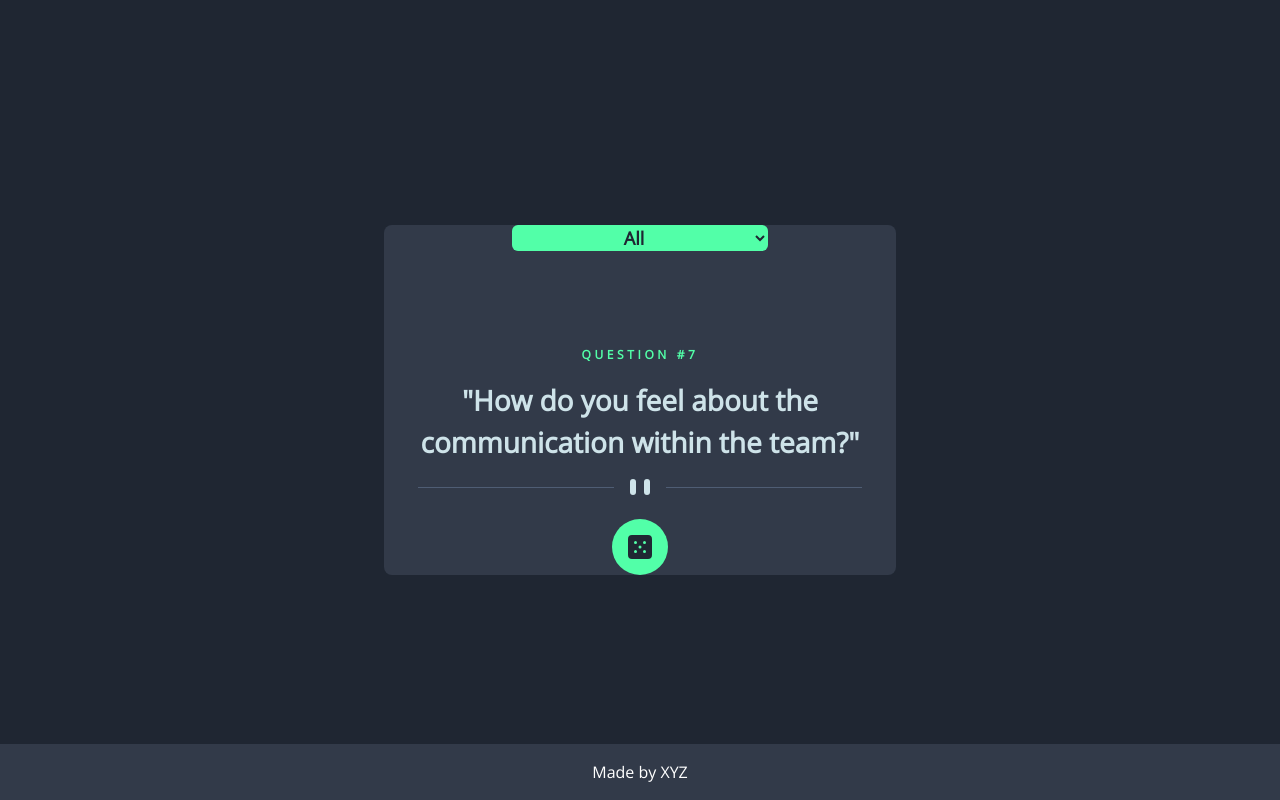
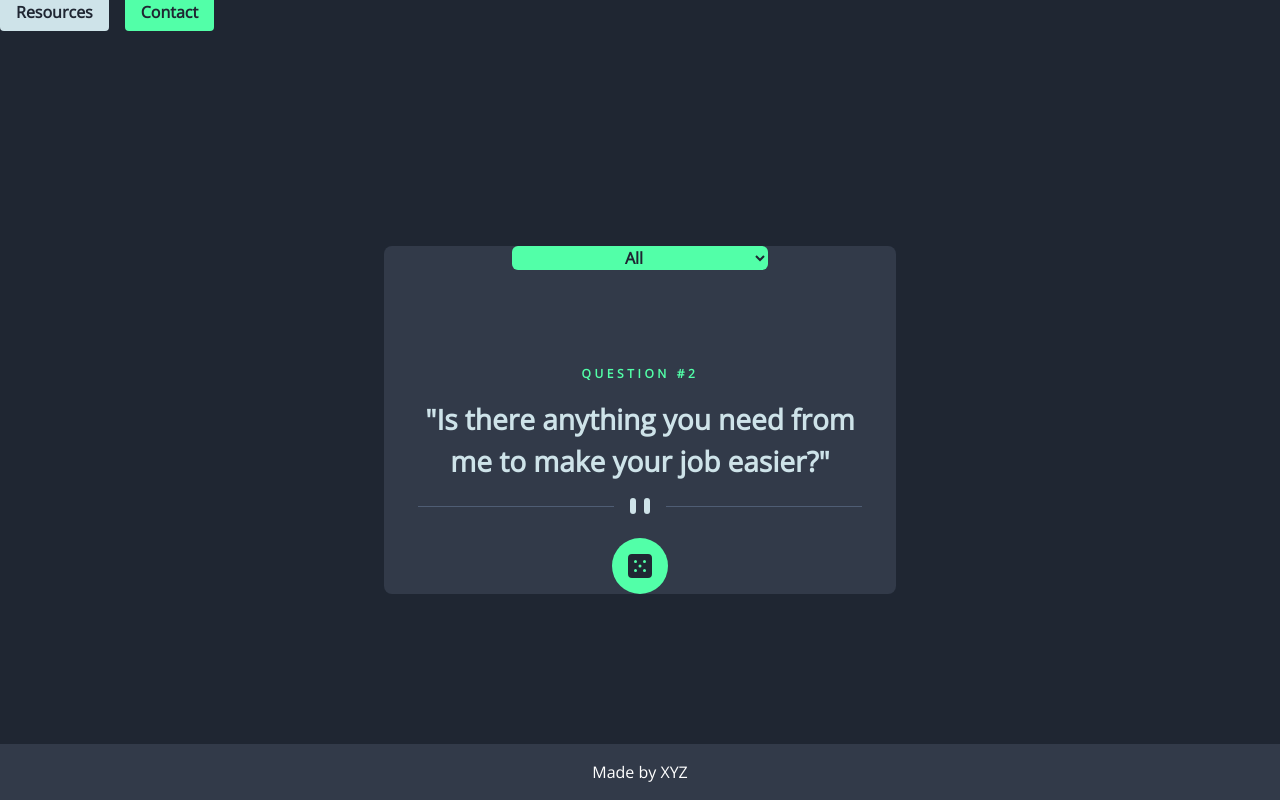
Before and after one commit to arjitsrivastava/1-1-Generator, a Next.js app: page /working_one.ks in a window 1280 px wide. Built offline with nearby package versions, Linux system fonts and the light colour scheme.

Commit message:
Update dependencies

```diff
--- a/package.json
+++ b/package.json
@@ -9,7 +9,6 @@
     "lint": "next lint"
   },
   "dependencies": {
-    "@material-ui/core": "^4.12.4",
     "next": "12.1.5",
     "react": "^17.0.2",
     "react-dom": "^17.0.2",
--- a/pages/about.js
+++ b/pages/about.js
@@ -1,4 +1,5 @@
 import Head from 'next/head';
+import Link from 'next/link'
 
 export default function About() {
   return (
@@ -47,6 +48,9 @@ export default function About() {
         </a>
       </div>
 
+      <Link href="/">
+        <a className="text-lightCyan underline mt-8">Back to Home</a>
+      </Link>
 
     </div>
   );
--- a/pages/index.js
+++ b/pages/index.js
@@ -73,6 +73,8 @@ export default function Home() {
   </Link>
 </nav>
 
+
+
       <div className="flex-grow flex flex-col justify-center">
         <main>
           <div className='bg-darkGrayishBlue rounded-lg flex flex-col items-center gap-y-6 mx-3 md:max-w-lg md:mx-auto space-y-4'>
--- a/pages/working_one.ks.js
+++ b/pages/working_one.ks.js
@@ -2,37 +2,55 @@ import Head from 'next/head';
 import MobileDivider from '../components/MobileDivider';
 import DesktopDivider from '../components/DesktopDivider';
 import DiceIcon from '../components/DiceIcon';
-import { useState, useEffect } from 'react';
+import { useState, useEffect, useMemo } from 'react';
 import { useMedia } from 'react-use';
 import questions from '../public/questions.json';
+import Link from 'next/link';
+import { Box } from "@chakra-ui/react";
+
+// Moved to a separate function for testability and separation of concerns
+function getRandomQuestion(category, subcategory) {
+  let filteredQuestions = category === 'All' ? questions : questions.filter(q => q.category === category);
+  filteredQuestions = subcategory === 'All' ? filteredQuestions : filteredQuestions.filter(q => q.subcategory === subcategory);
+  const randomIndex = Math.floor(Math.random() * filteredQuestions.length);
+  return filteredQuestions[randomIndex];
+}
+
+// New component to avoid repetition
+function Select({ options, value, onChange, label }) {
+  return (
+    <select
+      onChange={onChange}
+      value={value}
+      aria-label={label}
+      className='bg-neonGreen rounded-md text-darkBlue w-1/2 text-center mb-4 font-extrabold text-[16px]'
+    >
+      {options.map((option) =>
+        <option key={option} value={option}>{option}</option>
+      )}
+    </select>
+  );
+}
 
 export default function Home() {
   const isWide = useMedia('(min-width: 768px)', true);
-  const [question, setQuestion] = useState({});
   const [category, setCategory] = useState('All');
   const [subcategory, setSubcategory] = useState('All');
-  const [isCategorySelected, setIsCategorySelected] = useState(false);
-
-  const fetchQuestion = () => {
-    let filteredQuestions = category === 'All' ? questions : questions.filter(q => q.category === category);
-    filteredQuestions = subcategory === 'All' ? filteredQuestions : filteredQuestions.filter(q => q.subcategory === subcategory);
-    const randomIndex = Math.floor(Math.random() * filteredQuestions.length);
-    setQuestion(filteredQuestions[randomIndex]);
-  };
+  const [question, setQuestion] = useState(getRandomQuestion(category, subcategory));
 
   useEffect(() => {
-    fetchQuestion();
+    const newQuestion = getRandomQuestion(category, subcategory);
+    if (newQuestion) {
+      setQuestion(newQuestion);
+    } else {
+      // Handle error case here
+    }
   }, [category, subcategory]);
 
-  const categories = ['All', ...new Set(questions.map(q => q.category))];
-  const subcategories = ['All', ...new Set(questions.filter(q => (category === 'All' || q.category === category) && q.subcategory).map(q => q.subcategory))];
-
-
-  const handleCategoryChange = (e) => {
-    setCategory(e.target.value);
-    setSubcategory('All');
-    setIsCategorySelected(e.target.value !== 'All');
-  }
+  const categories = useMemo(() => ['All', ...new Set(questions.map(q => q.category))], [questions]);
+  const subcategories = useMemo(() => {
+    return ['All', ...new Set(questions.filter(q => (category === 'All' || q.category === category) && q.subcategory).map(q => q.subcategory))];
+  }, [questions, category]);
 
   return (
     <div className='font-sans flex flex-col min-h-screen bg-darkBlue justify-center relative'>
@@ -42,26 +60,42 @@ export default function Home() {
         <link rel='icon' href='/favicon.ico' />
       </Head>
 
+
+<nav className="mb-4">
+  <Link href="/resources">
+    <a className="mr-4 bg-neonGreen hover:bg-lightCyan text-darkBlue font-bold py-2 px-4 rounded">
+      Resources
+    </a>
+  </Link>
+  <Link href="/about">
+    <a className="bg-neonGreen hover:bg-lightCyan text-darkBlue font-bold py-2 px-4 rounded">
+      Contact
+    </a>
+  </Link>
+</nav>
+
+
+
       <div className="flex-grow flex flex-col justify-center">
         <main>
           <div className='bg-darkGrayishBlue rounded-lg flex flex-col items-center gap-y-6 mx-3 md:max-w-lg md:mx-auto space-y-4'>
-    <select
-    onChange={handleCategoryChange}
-    className='bg-neonGreen rounded-md text-darkBlue w-1/2 text-center mb-4 font-extrabold text-[18px]'
-    >
-    {categories.map((category, index) =>
-      <option key={index} value={category}>{category}</option>
-      )}
-      </select>
-      {isCategorySelected && (
-        <select
+            <Select
+              options={categories}
+              value={category}
+              onChange={(e) => {
+                setCategory(e.target.value);
+                setSubcategory('All');
+              }}
+              label="Category"
+            />
+
+            {category !== 'All' && (
+              <Select
+                options={subcategories}
+                value={subcategory}
                 onChange={(e) => setSubcategory(e.target.value)}
-        className='bg-neonGreen rounded-md text-darkBlue w-1/2 text-center mb-4 font-extrabold text-[14px]'
-        >
-        {subcategories.map((subcategory, index) =>
-          <option key={index} value={subcategory}>{subcategory}</option>
-          )}
-          </select>
+                label="Subcategory"
+              />
             )}
 
             <div className="flex flex-col items-center space-y-4">
@@ -78,13 +112,11 @@ export default function Home() {
                 </div>
               )}
 
-
-
               <div className='pb-2'>
                 {isWide ? <DesktopDivider /> : <MobileDivider />}
               </div>
               <button
-        onClick={() => fetchQuestion()}
+                onClick={() => setQuestion(getRandomQuestion(category, subcategory))}
                 type='button'
                 className='bg-neonGreen rounded-full p-4 hover:shadow-3xl'
               >
```
Also changed, not shown: 2 other files (tests, documents, lock files or other folders). Lines whose indentation alone changed are shown as unchanged.
